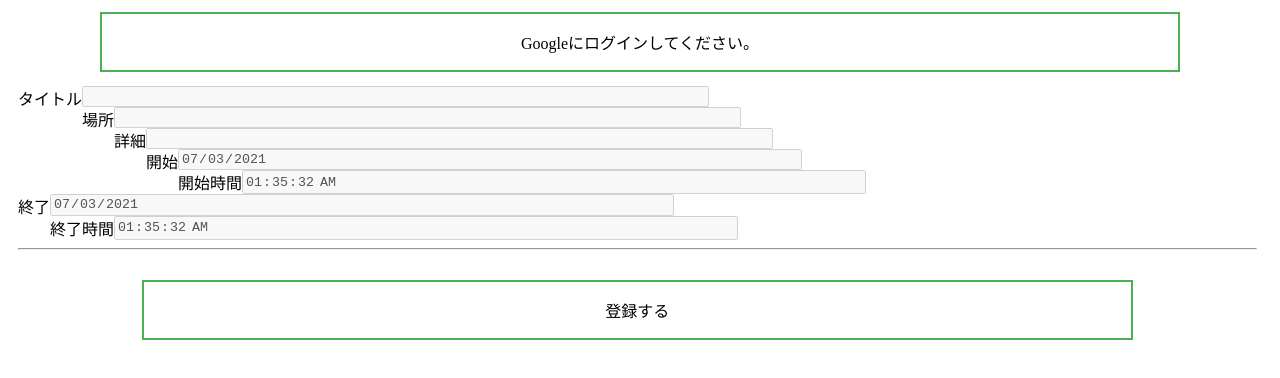
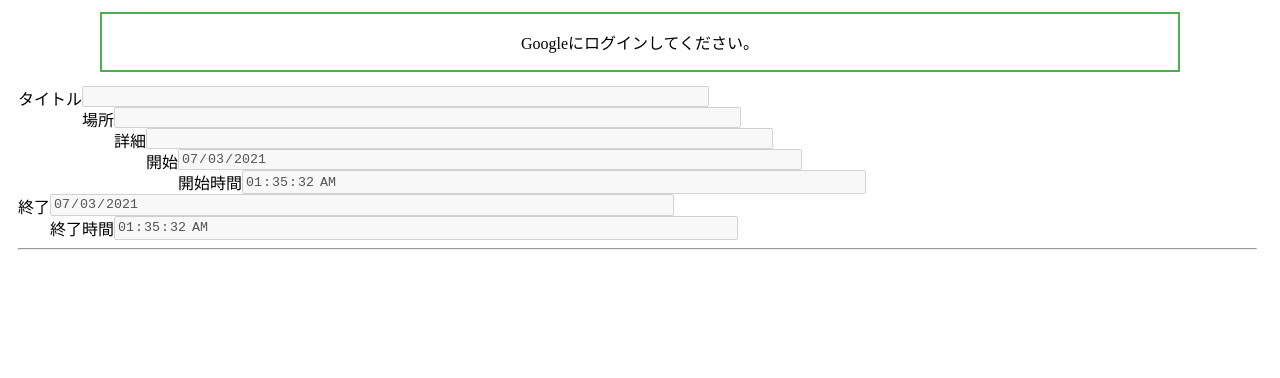
Before and after one commit to jjjokpa/calendar-client, a React (Create React App) app: page / in a window 1280 px wide. Shown: the top 378 px of the page. Built offline with nearby package versions, Linux system fonts and the light colour scheme; no server answers.

Commit message:
button control

```diff
--- a/src/components/DateForm.js
+++ b/src/components/DateForm.js
@@ -142,9 +142,11 @@
 						{message}</h3>}
 
 				<br />
-				<div className='button-section'>
-					<button className='button' type='submit'>登録する</button>
-				</div>
+				{title.trim().length > 0 &&
+					<div className='button-section'>
+						<button className='button' type='submit'>登録する</button>
+					</div>
+				}
 			</form>
 		</div>
 	)
```
